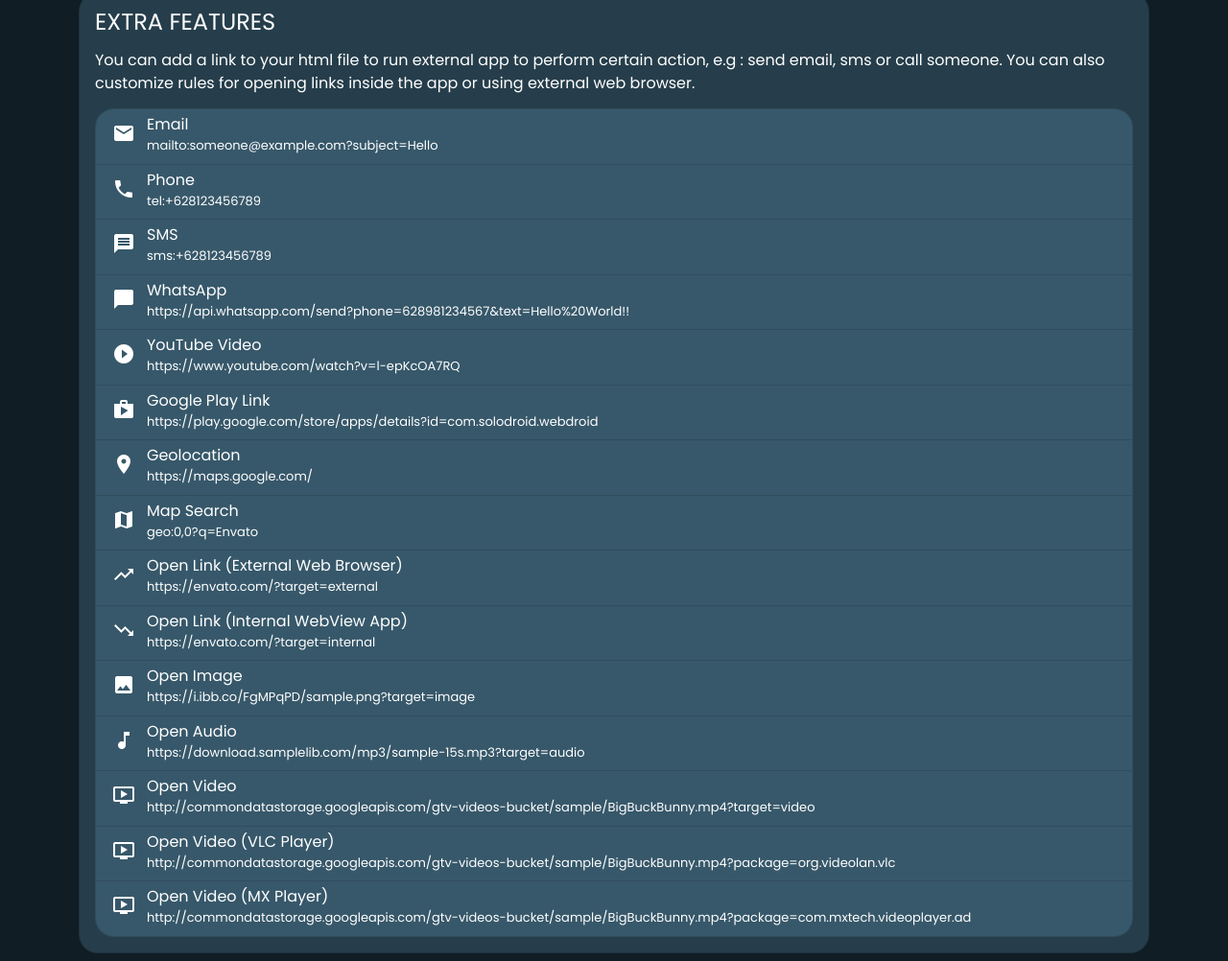
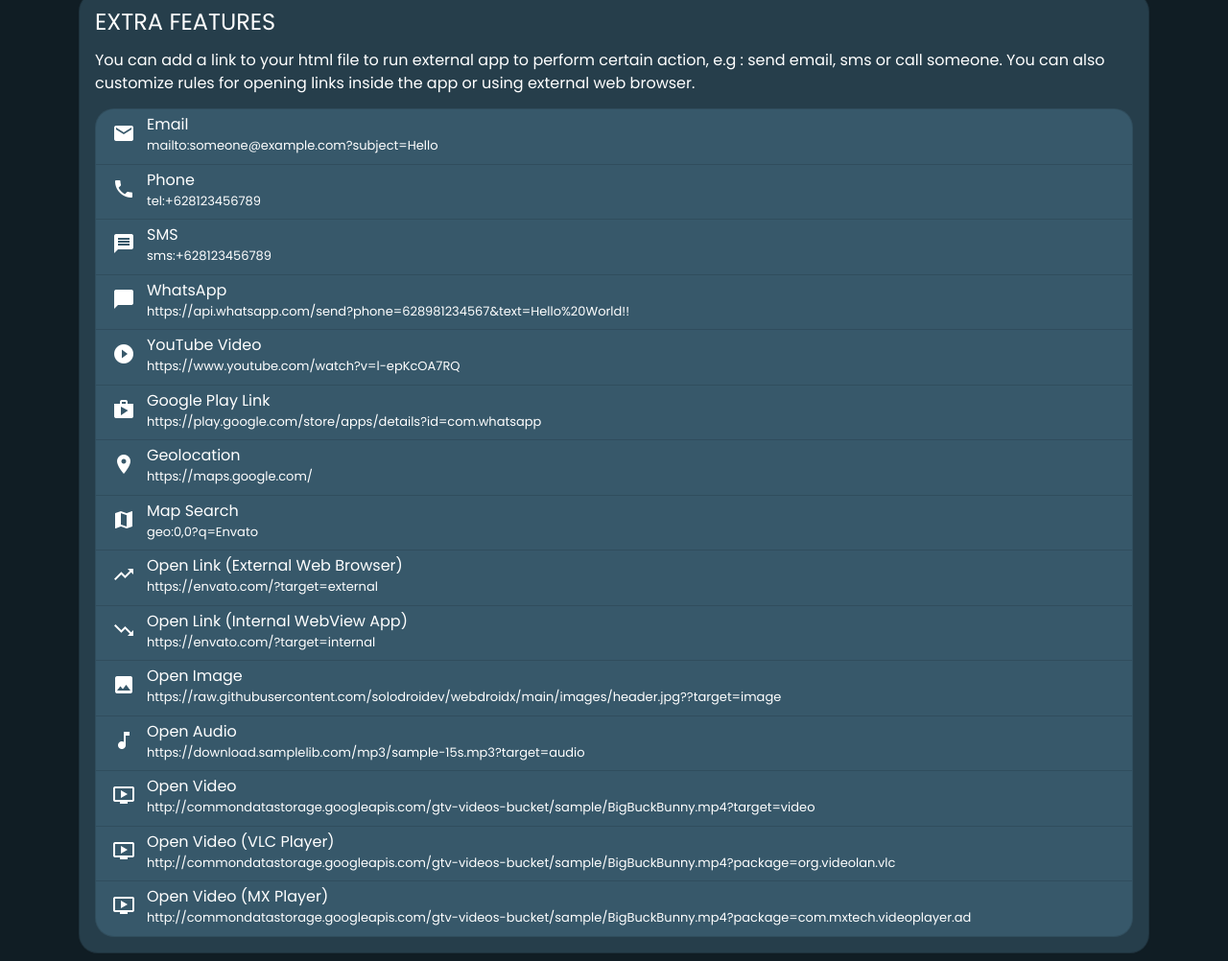
Before and after one commit to solodroidev/webdroidx, a plain HTML site: page pages/dark/home.html in a window 1280 px wide. Shown: the part 2309-3311 px from the top of the page at 96% size. Drawn offline with Linux system fonts and the light colour scheme.

Commit message:
Update home.html

```diff
--- a/pages/dark/home.html
+++ b/pages/dark/home.html
@@ -167,14 +167,14 @@
                             </td>
                         </table>
                     </a>
-                    <a href="https://play.google.com/store/apps/details?id=com.solodroid.webdroid" class="list-group-item list-group-item-action">
+                    <a href="https://play.google.com/store/apps/details?id=com.whatsapp" class="list-group-item list-group-item-action">
                         <table>
                             <td>
                                 <i class="material-icons media-left pmd-sm">shop</i>
                             </td>
                             <td>
                                 <div style="margin-top: -5px; margin-left: 10px;">Google Play Link</div>
-                                <div style="margin-top: 0px; margin-left: 10px; font-size: 13px;">https://play.google.com/store/apps/details?id=com.solodroid.webdroid</div>
+                                <div style="margin-top: 0px; margin-left: 10px; font-size: 13px;">https://play.google.com/store/apps/details?id=com.whatsapp</div>
                             </td>
                         </table>
                     </a>
@@ -222,14 +222,14 @@
                             </td>
                         </table>
                     </a>
-                    <a href="https://i.ibb.co/FgMPqPD/sample.png?target=image" class="list-group-item list-group-item-action">
+                    <a href="https://raw.githubusercontent.com/solodroidev/webdroidx/main/images/header.jpg??target=image" class="list-group-item list-group-item-action">
                         <table>
                             <td>
                                 <i class="material-icons media-left pmd-sm">image</i>
                             </td>
                             <td>
                                 <div style="margin-top: -5px; margin-left: 10px;">Open Image</div>
-                                <div style="margin-top: 0px; margin-left: 10px; font-size: 13px;">https://i.ibb.co/FgMPqPD/sample.png?target=image</div>
+                                <div style="margin-top: 0px; margin-left: 10px; font-size: 13px;">https://raw.githubusercontent.com/solodroidev/webdroidx/main/images/header.jpg??target=image</div>
                             </td>
                         </table>
                     </a>
```
